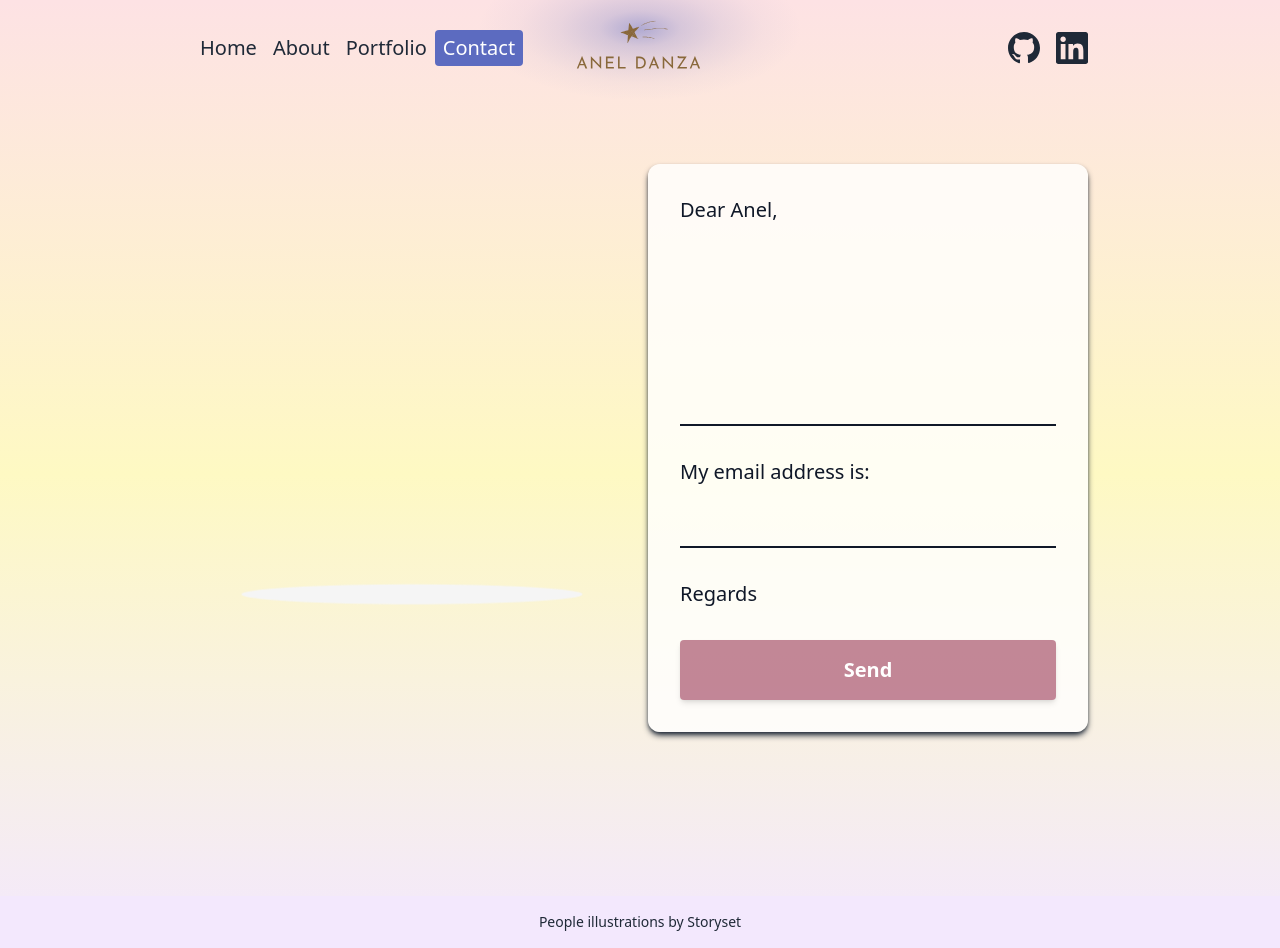
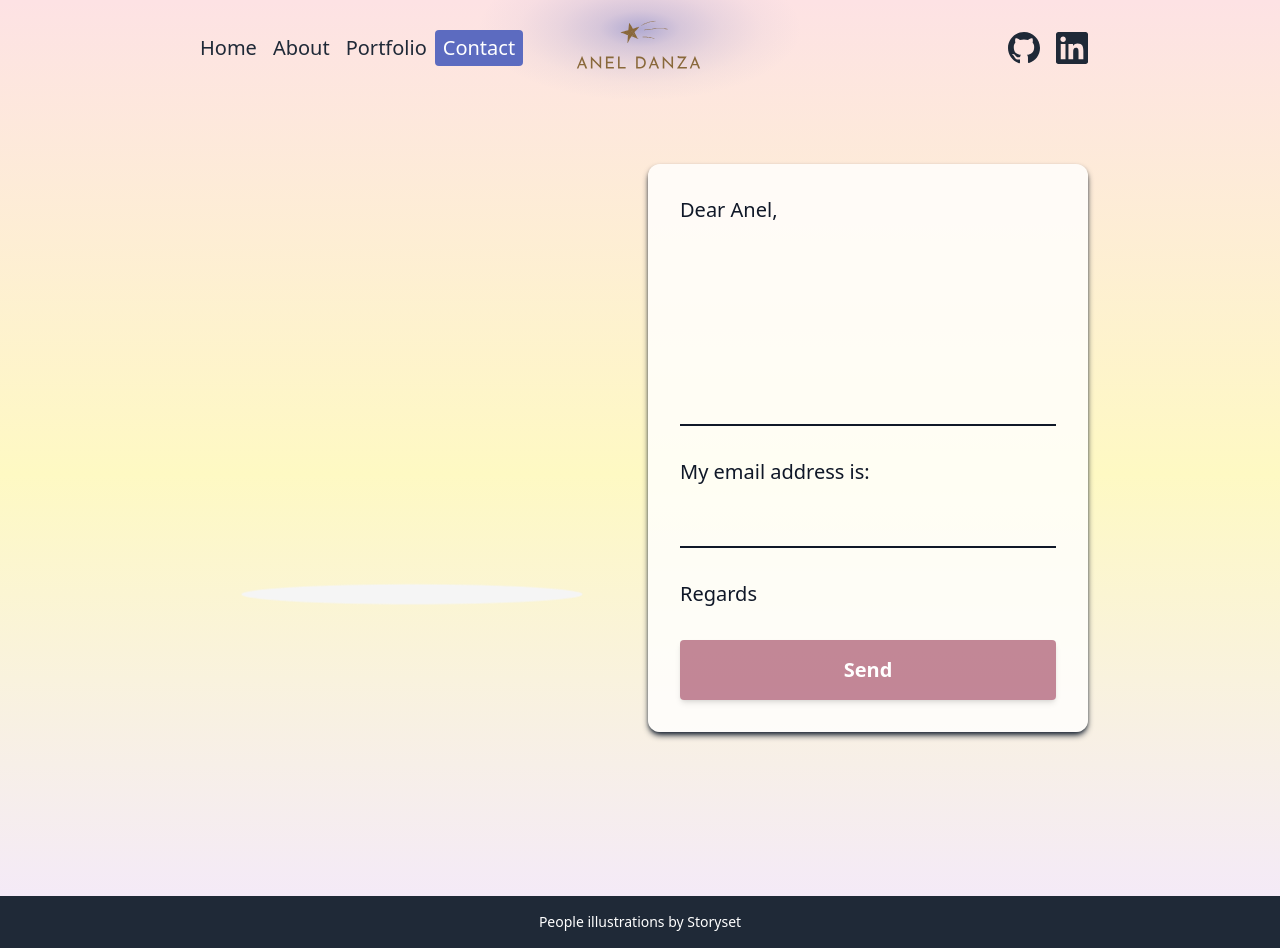
Before and after one commit to aneldanza/personal-portfolio, a React (Vite) app: page /contact in a window 1280 px wide. Built offline with nearby package versions, Linux system fonts and the light colour scheme.

Commit message:
add background to Footer

```diff
--- a/src/components/about/About.tsx
+++ b/src/components/about/About.tsx
@@ -53,7 +53,6 @@ const AboutPage = () => {
               SKILLS
             </motion.h1>
 
-            {/* SKILLS LIST  */}
             <motion.div
               initial={{ x: "-300px" }}
               animate={isSkillContainerInView ? { x: 0 } : {}}
@@ -66,12 +65,10 @@ const AboutPage = () => {
               ))}
             </motion.div>
 
-            {/* SCROLL SVG  */}
-
             <ScrollIcon />
           </div>
+
           {/* EXPERIENCE  */}
-
           <div ref={experienceContainerRef} className="about-section pb-48">
             <motion.div
               initial={{ x: "-300px" }}
@@ -81,7 +78,6 @@ const AboutPage = () => {
               EXPERIENCE
             </motion.div>
 
-            {/* EXPERIENCE LIST  */}
             <motion.div
               initial={{ x: "-300px" }}
               animate={isExperienceContainerInView ? { x: 0 } : {}}
--- a/src/components/common/Footer.tsx
+++ b/src/components/common/Footer.tsx
@@ -1,7 +1,7 @@
 const Footer = () => {
   return (
-    <footer className="bg-gradient-to text-primary-text">
-      <div className="app-container py-4 text-sm text-center">
+    <footer className="bg-primary-text text-accent-text app-container ">
+      <div className="py-4 text-sm text-center">
         <p>
           <a href="https://storyset.com/people">
             People illustrations by Storyset
--- a/src/components/portfolio/Portfolio.tsx
+++ b/src/components/portfolio/Portfolio.tsx
@@ -3,6 +3,7 @@ import HireMeAnimation from "./hireMeAnimation";
 import AnimatedPageWrapper from "../common/AnimatedPageWrapper";
 import StarryBg from "./StarryBg";
 import ScrollIcon from "../about/ScrollIcon";
+// import Footer from "../common/Footer";
 
 const PortfolioPage = () => {
   return (
@@ -43,6 +44,7 @@ const PortfolioPage = () => {
         </h1>
 
         <HireMeAnimation />
+        {/* <Footer /> */}
       </div>
     </AnimatedPageWrapper>
   );
```
